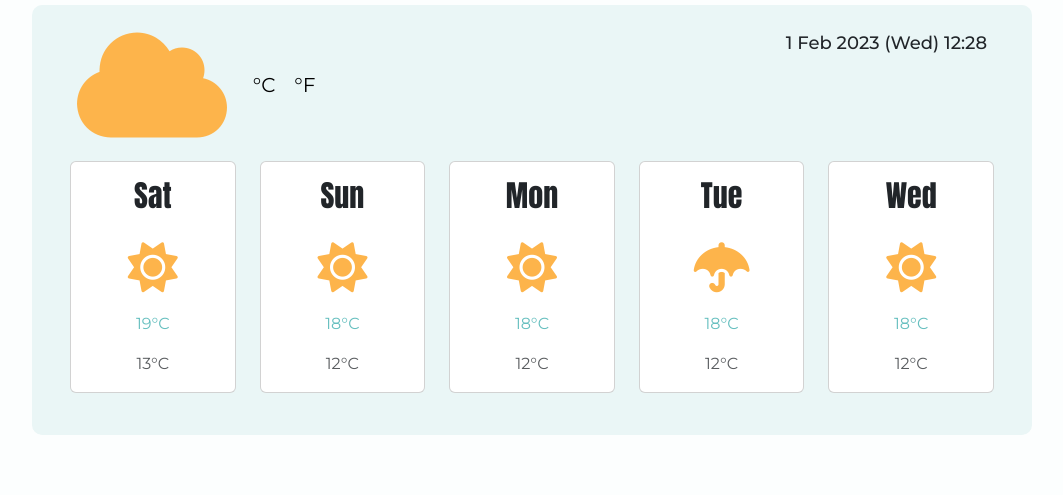
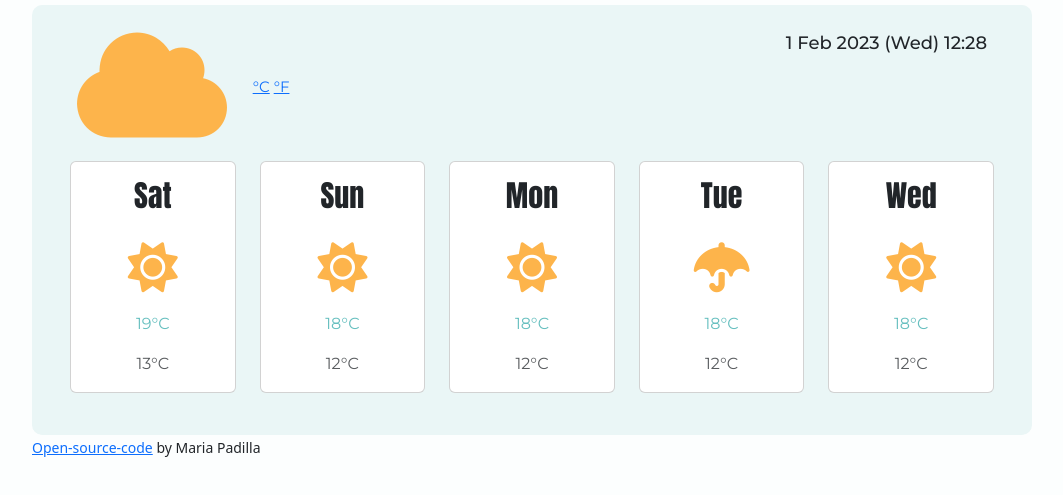
Before and after one commit to mariacpa/my-weather-aa, a plain HTML site: page index.html in a window 1280 px wide. Shown: the part 99-594 px from the top of the page, without its empty margins (108-1171 px from the left). Drawn offline with nearby package versions, Linux system fonts and the light colour scheme; a web font is replaced by a local one.

Commit message:
Add footer and edit temp-unit

```diff
--- a/index.html
+++ b/index.html
@@ -69,8 +69,10 @@
               <div class="temperature-info">
                 <h2>
                   <span id="tempvalue"></span>
-                  <a id="celsius" href="#">°C</a>
-                  <a href="#" id="farenheit">°F</a>
+                  <span class="temp-unit">
+                    <a href="#" id="celsius">°C</a>
+                    <a href="#" id="farenheit">°F</a></span
+                  >
                 </h2>
                 <ul class="extra-info">
                   <li class="text-body-secondary" id="temp-min-max"></li>
@@ -145,6 +147,14 @@
           </div>
         </div>
       </div>
+      <footer>
+        <small>
+          <a href="https://github.com/mariacpa/my-weather-aa"
+            >Open-source-code</a
+          >
+          by Maria Padilla</small
+        >
+      </footer>
     </div>
     <script src="src/index.js"></script>
   </body>
--- a/src/style.css
+++ b/src/style.css
@@ -38,18 +38,17 @@ li {
   font-size: 14px;
 }
 
-a {
-  font-size: 20px;
-  text-decoration: none;
-  font-weight: normal;
-  color: black;
-}
-
 header {
   margin: 10px 35px;
   text-align: center;
 }
 
+.temp-unit {
+  font-size: 15px;
+  text-decoration: none;
+  font-weight: normal;
+  color: black;
+}
 .navbar-brand {
   font-family: Impact, Haettenschweiler, "Arial Narrow Bold", sans-serif;
 }
@@ -78,6 +77,7 @@ header {
 
 .temperature-info {
   margin-left: 20px;
+  font-size: 20px;
 }
 
 .bold-symbols {
```
